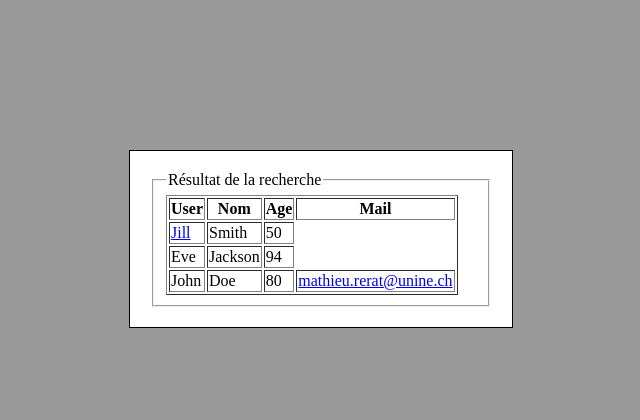
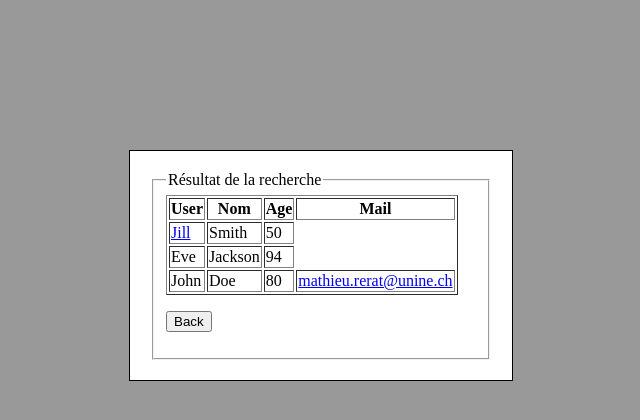
Before and after one commit to unine-universe/G10, a plain HTML site: page html/ResultatRecherche.html in a window 1280 px wide. Shown: the whole page, without its empty margins (319-959 px from the left). Drawn offline with Linux system fonts and the light colour scheme.

Commit message:
ajout d'un bouton back

```diff
--- a/html/ResultatRecherche.html
+++ b/html/ResultatRecherche.html
@@ -58,8 +58,9 @@ div.search {
             	<td> <a href="mailto:mathieu.rerat@unine.ch"> mathieu.rerat@unine.ch </a> </td>
            </tr>
 		</table>
-
-        </fieldset>
+    	<p><a href="GestionUser.html" target="_blank"><input type="button" value="Back" />
+    	</a></p>
+</fieldset>
 	</div>
     </div>
 </body>
```
